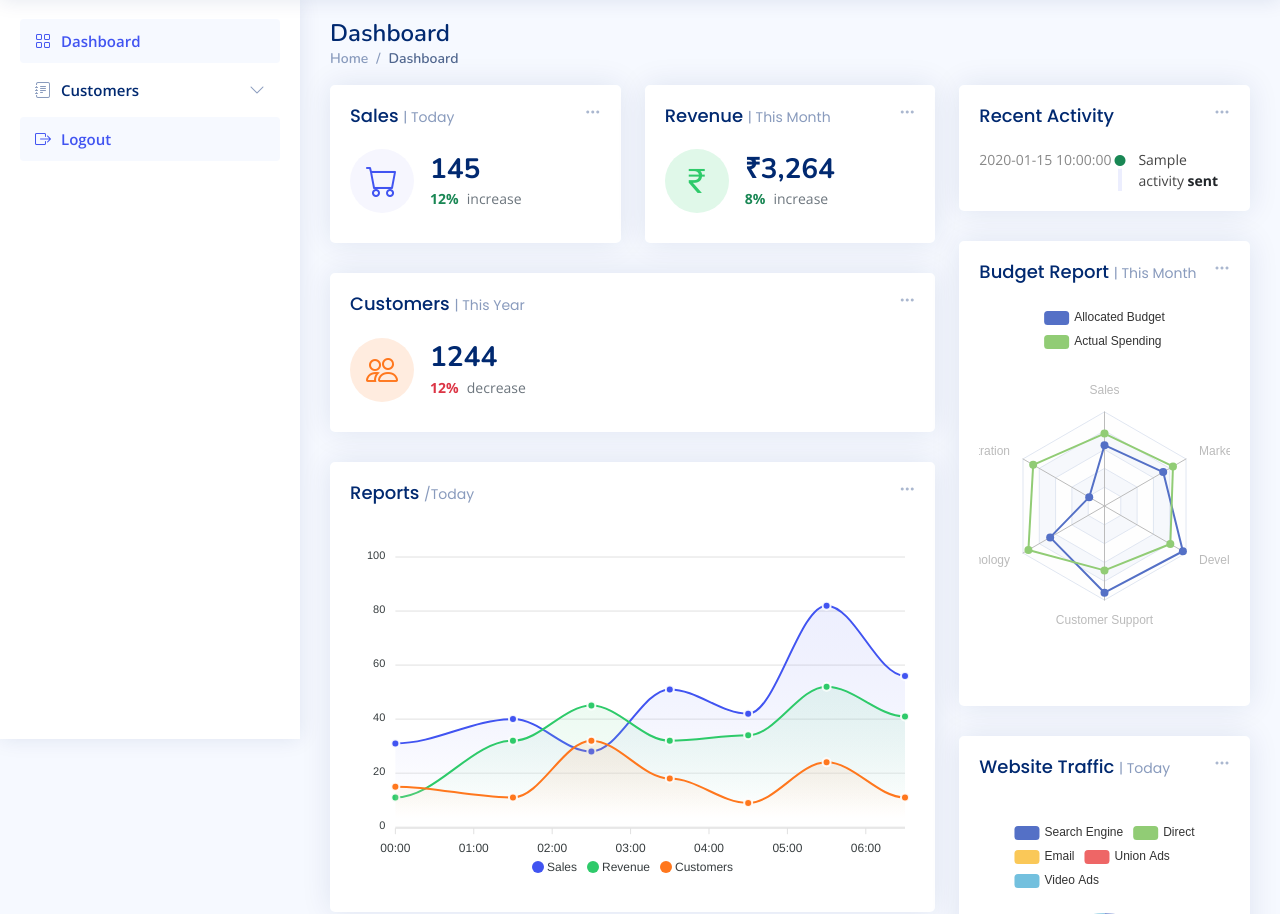
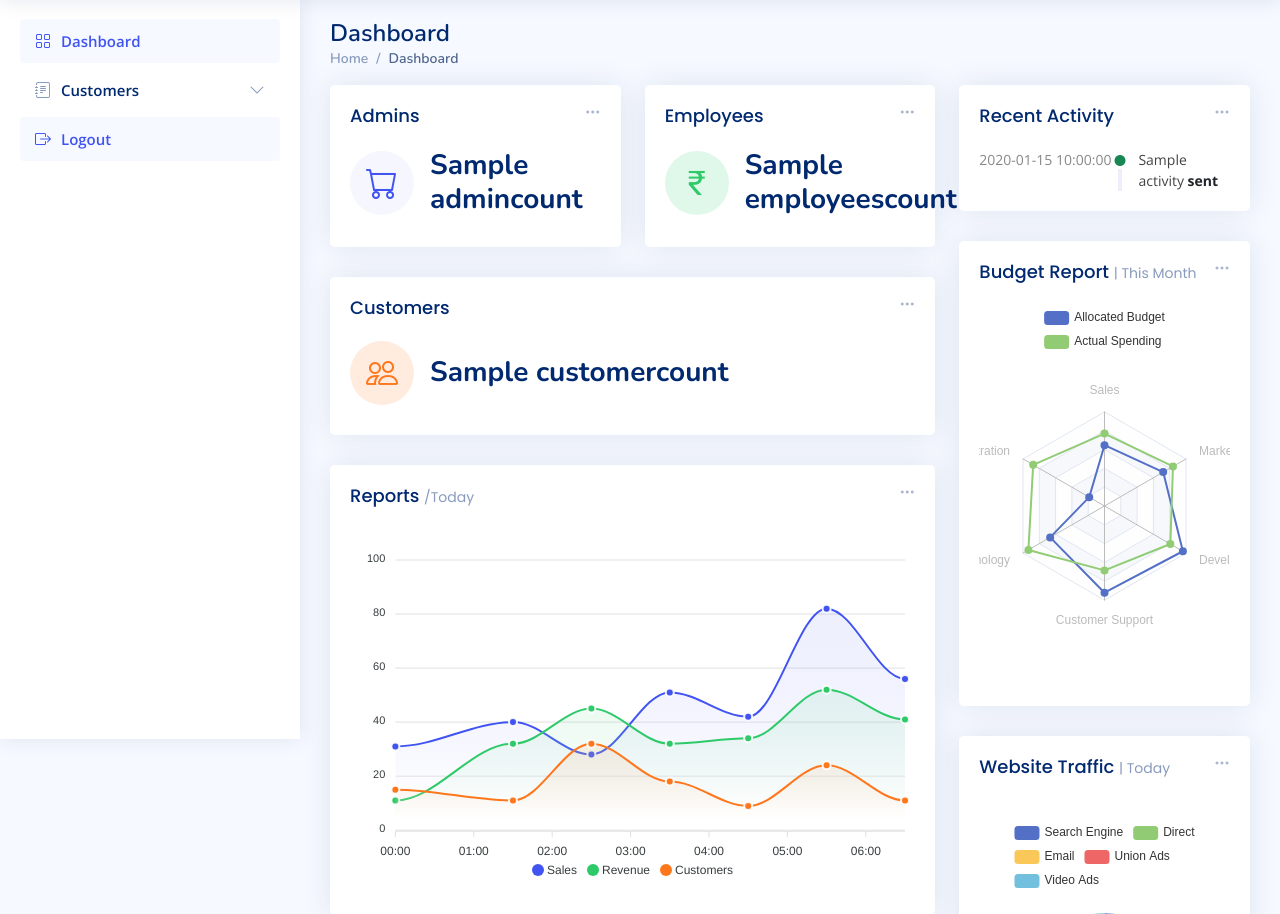
Before and after one commit to SiddharthKoyugura/FocusEdge, a Flask app: template templates/index.html in a window 1280 px wide. Shown: the part 61-975 px from the top of the page. Run offline with Flask 3, Linux system fonts and the light colour scheme; the template is opened without the code that fills it: most values are stand-ins (such as "Sample title", 1, 10 or a date in 2020); some libraries are stand-ins or nearby versions.

Commit message:
Count added

```diff
--- a/templates/index.html
+++ b/templates/index.html
@@ -37,15 +37,14 @@
                 </div>
 
                 <div class="card-body">
-                  <h5 class="card-title">Sales <span>| Today</span></h5>
+                  <h5 class="card-title">Admins</h5>
 
                   <div class="d-flex align-items-center">
                     <div class="card-icon rounded-circle d-flex align-items-center justify-content-center">
                       <i class="bi bi-cart"></i>
                     </div>
                     <div class="ps-3">
-                      <h6>145</h6>
-                      <span class="text-success small pt-1 fw-bold">12%</span> <span class="text-muted small pt-2 ps-1">increase</span>
+                      <h6>{{admincount}}</h6>
 
                     </div>
                   </div>
@@ -72,15 +71,14 @@
                 </div>
 
                 <div class="card-body">
-                  <h5 class="card-title">Revenue <span>| This Month</span></h5>
+                  <h5 class="card-title">Employees </h5>
 
                   <div class="d-flex align-items-center">
                     <div class="card-icon rounded-circle d-flex align-items-center justify-content-center">
                       <i class="bi bi-currency-rupee  "></i>
                     </div>
                     <div class="ps-3">
-                      <h6>₹3,264</h6>
-                      <span class="text-success small pt-1 fw-bold">8%</span> <span class="text-muted small pt-2 ps-1">increase</span>
+                      <h6>{{employeescount}}</h6>
 
                     </div>
                   </div>
@@ -108,15 +106,14 @@
                 </div>
 
                 <div class="card-body">
-                  <h5 class="card-title">Customers <span>| This Year</span></h5>
+                  <h5 class="card-title">Customers </span></h5>
 
                   <div class="d-flex align-items-center">
                     <div class="card-icon rounded-circle d-flex align-items-center justify-content-center">
                       <i class="bi bi-people"></i>
                     </div>
                     <div class="ps-3">
-                      <h6>1244</h6>
-                      <span class="text-danger small pt-1 fw-bold">12%</span> <span class="text-muted small pt-2 ps-1">decrease</span>
+                      <h6>{{customercount}}</h6>
 
                     </div>
                   </div>
```
